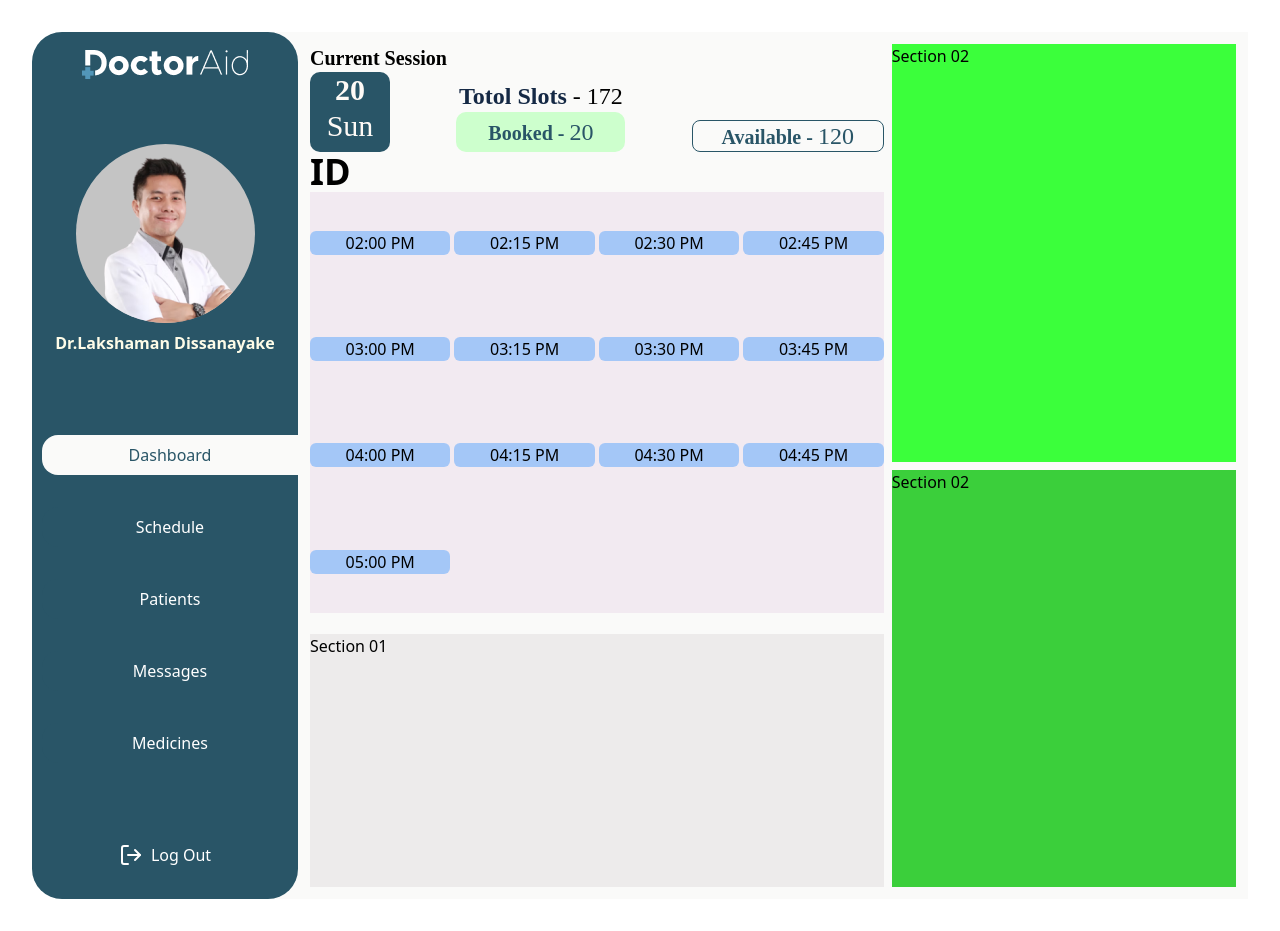
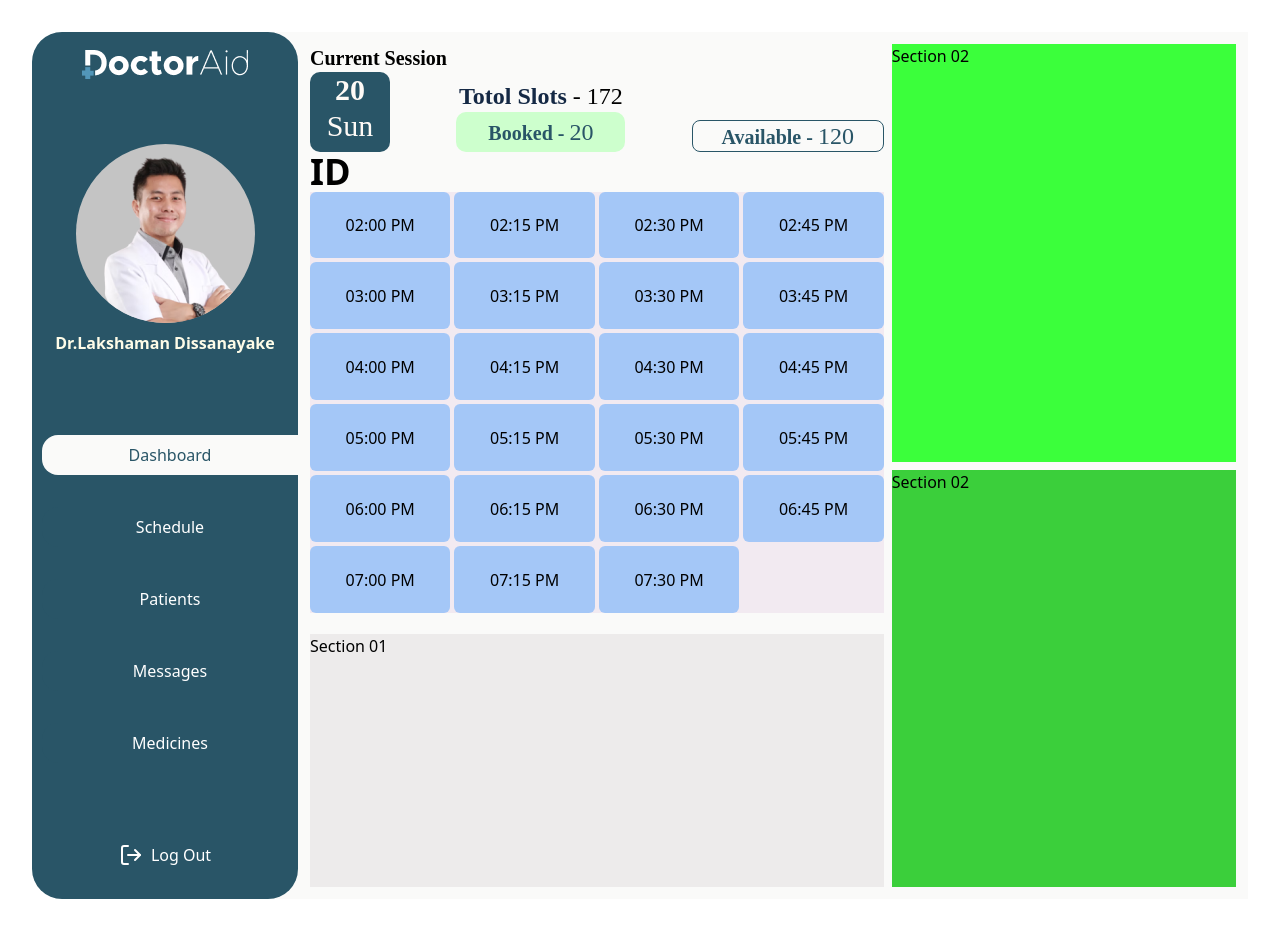
Before and after one commit to DoctorAid/doctoraid-main, a React (Vite) app in the folder doctors-dashboard/: page /schedule in a window 1280 px wide. Built offline with nearby package versions, Linux system fonts and the light colour scheme.

Commit message:
time slot array records updated

```diff
--- a/doctors-dashboard/src/assets/components/TimeSlot.jsx
+++ b/doctors-dashboard/src/assets/components/TimeSlot.jsx
@@ -4,26 +4,26 @@ function TimeSlot(props) {
   if(props.selectedSlotId === props.timeSlot.id)
     return (
 
-      <div className='flex flex-col justify-center'>
+
          <button className='bg-[#33373baa] text-center rounded-md '>
           {props.timeSlot.time}
 
           </button>
 
-      </div>
+
 
     )
 
   else{
     return(
-      <div className='flex flex-col justify-center'>
+
       <button className='bg-[#7eb6fbaa] text-center rounded-md '
               onClick={() => props.onClick(props.timeSlot.id)}>
        {props.timeSlot.time}
 
        </button>
 
-   </div>
+
 
     )
   }
--- a/doctors-dashboard/src/assets/pages/SchedulePage.jsx
+++ b/doctors-dashboard/src/assets/pages/SchedulePage.jsx
@@ -71,8 +71,59 @@ function SchedulePage() {
       id: "13",
       time: "05:00 PM",
       status: "Booked"
+    },
+    {
+      id: "14",
+      time: "05:15 PM",
+      status: "Available"
+    },
+    {
+      id: "15",
+      time: "05:30 PM",
+      status: "Booked"
+    },
+    {
+      id: "16",
+      time: "05:45 PM",
+      status: "Available"
+    },
+    {
+      id: "17",
+      time: "06:00 PM",
+      status: "Booked"
+    },
+    {
+      id: "18",
+      time: "06:15 PM",
+      status: "Available"
+    },
+    {
+      id: "19",
+      time: "06:30 PM",
+      status: "Booked"
+    },
+    {
+      id: "20",
+      time: "06:45 PM",
+      status: "Available"
+    },
+    {
+      id: "21",
+      time: "07:00 PM",
+      status: "Booked"
+    },
+    {
+      id: "22",
+      time: "07:15 PM",
+      status: "Available"
+    },
+    {
+      id: "23",
+      time: "07:30 PM",
+      status: "Booked"
     }
   ];
+
 
 
   const HandleTabClick = (id) => {
```
